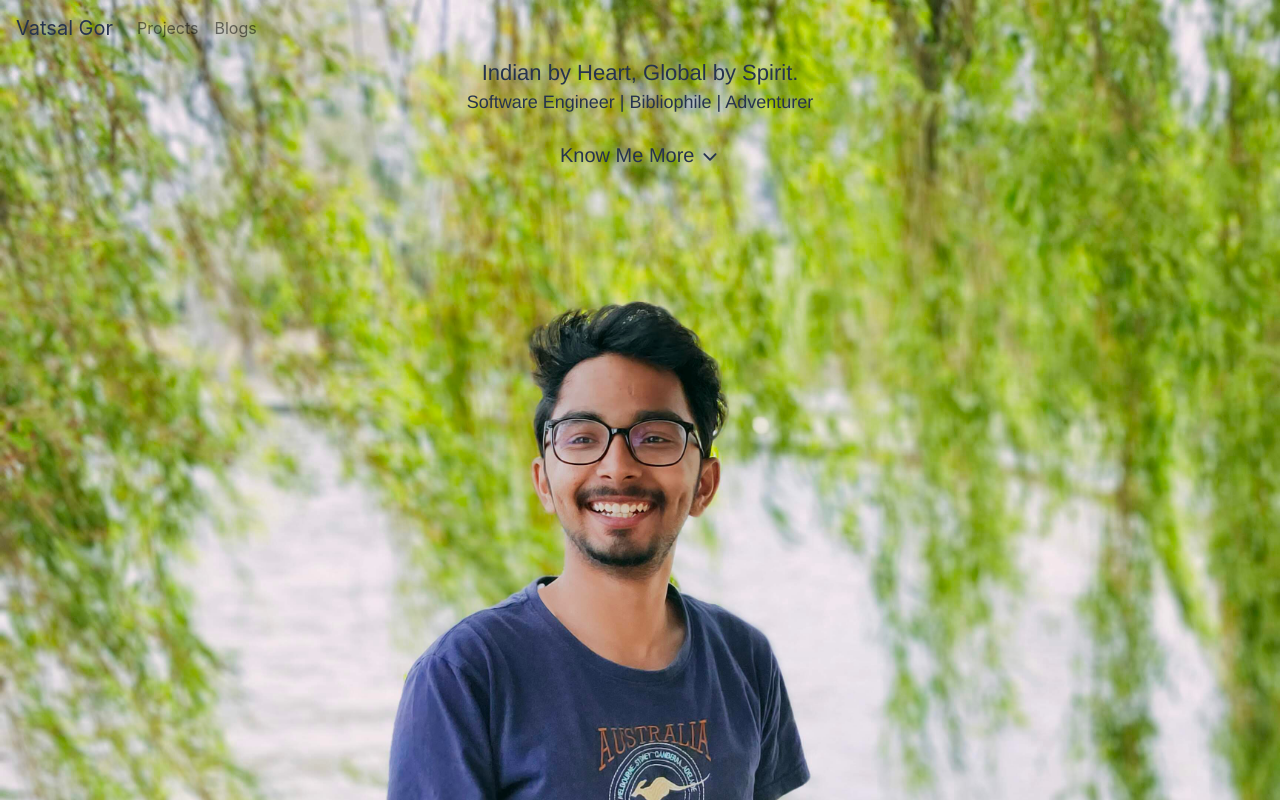
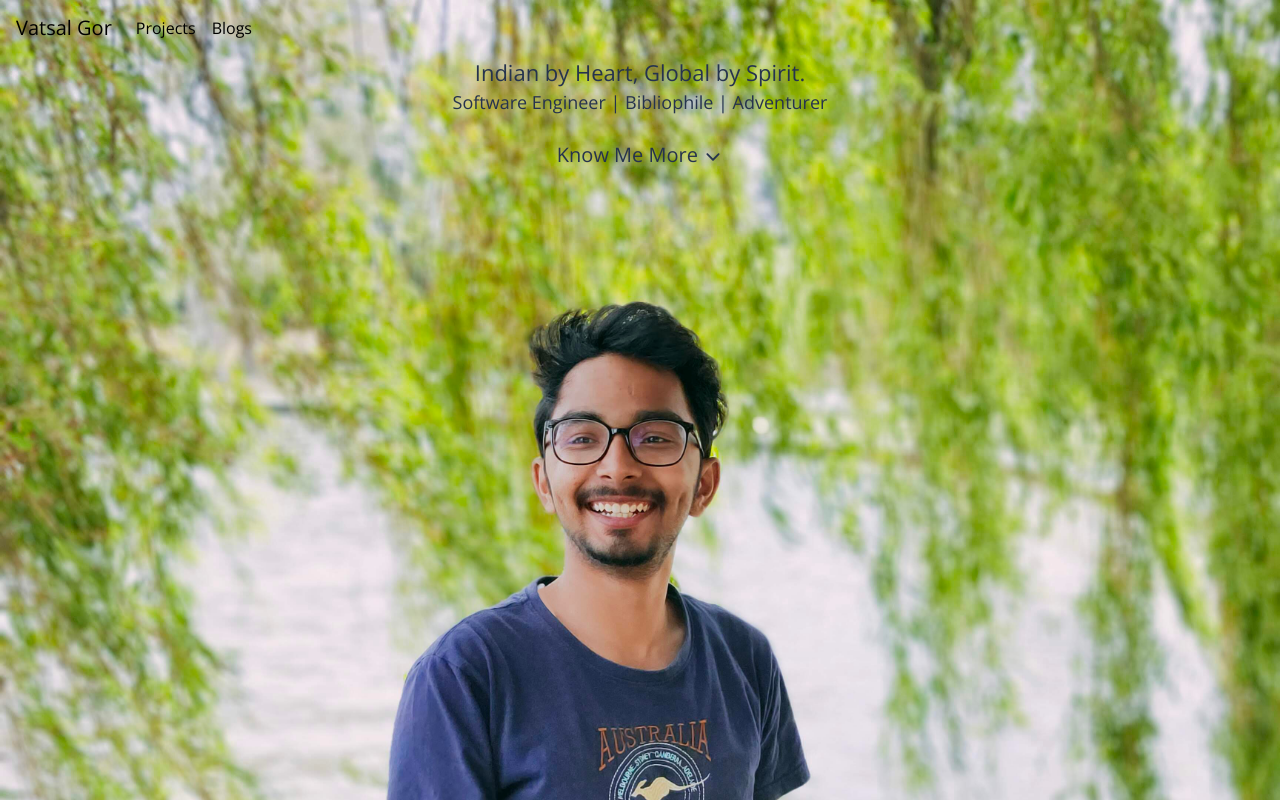
Before and after one commit to vatsalkgor/portfolio, a React (Create React App) app: page / in a window 1280 px wide. Shown: the top 802 px of the page. Built offline with nearby package versions, Linux system fonts and the light colour scheme.

Commit message:
navlink color changed in transparent bar, app css imported

```diff
--- a/src/App.js
+++ b/src/App.js
@@ -6,7 +6,7 @@ import Footer from "./components/Footer/Footer";
 // compat.css is used because the animate.css has breaking
 // changes which causes no animation at all
 import "animate.css/animate.compat.css";
-
+import "./App.css";
 function App() {
     return (
         <BrowserRouter>
--- a/src/components/Navigation.jsx
+++ b/src/components/Navigation.jsx
@@ -9,14 +9,18 @@ export default function Navigation({ children, transparent }) {
                 expand="lg"
                 style={{ background: "transparent" }}
             >
-                <Navbar.Brand style={{ color: "rgb(38, 51, 78)" }} href="/">
+                <Navbar.Brand style={{ color: "black" }} href="/">
                     Vatsal Gor
                 </Navbar.Brand>
                 <Navbar.Toggle aria-controls="responsive-navbar-nav" />
                 <Navbar.Collapse id="responsive-navbar-nav">
                     <Nav className="mr-auto">
-                        <Nav.Link href="/projects">Projects</Nav.Link>
-                        <Nav.Link href="/blogs">Blogs</Nav.Link>
+                        <Nav.Link style={{ color: "black" }} href="/projects">
+                            Projects
+                        </Nav.Link>
+                        <Nav.Link style={{ color: "black" }} href="/blogs">
+                            Blogs
+                        </Nav.Link>
                     </Nav>
                 </Navbar.Collapse>
             </Navbar>
```
